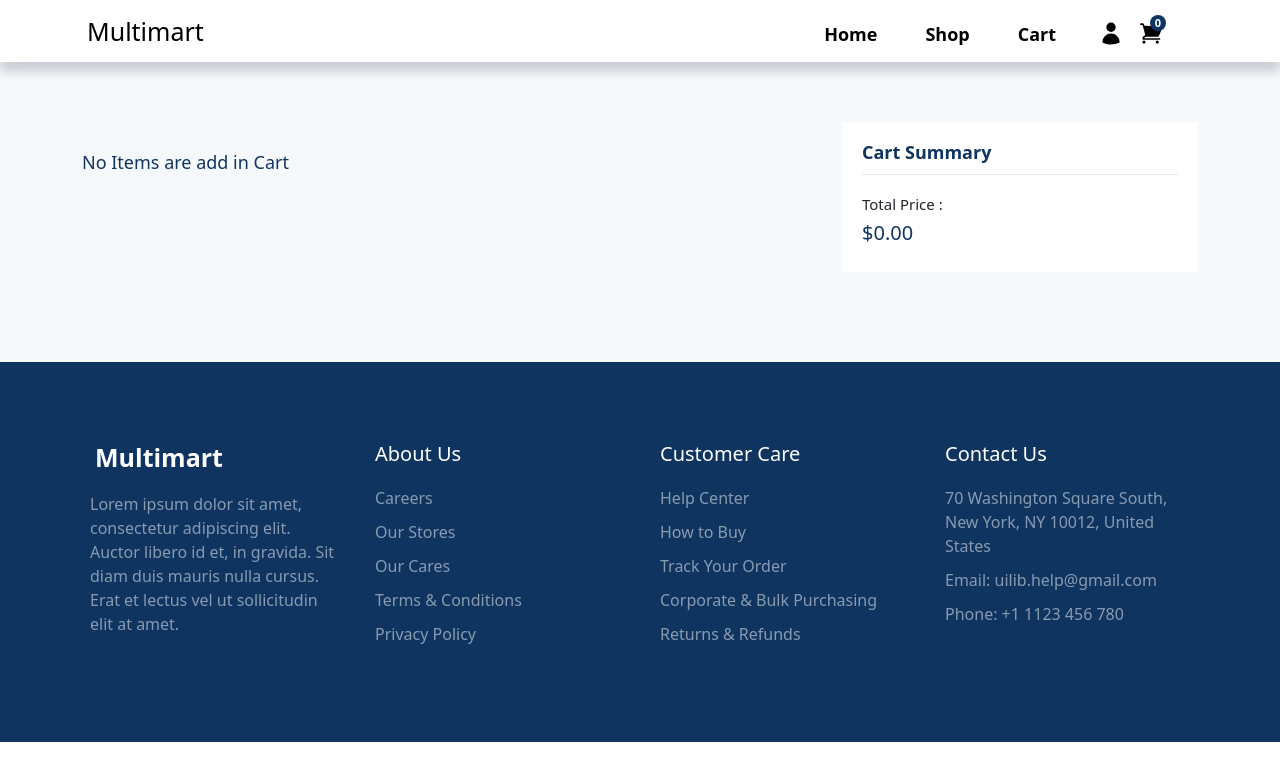
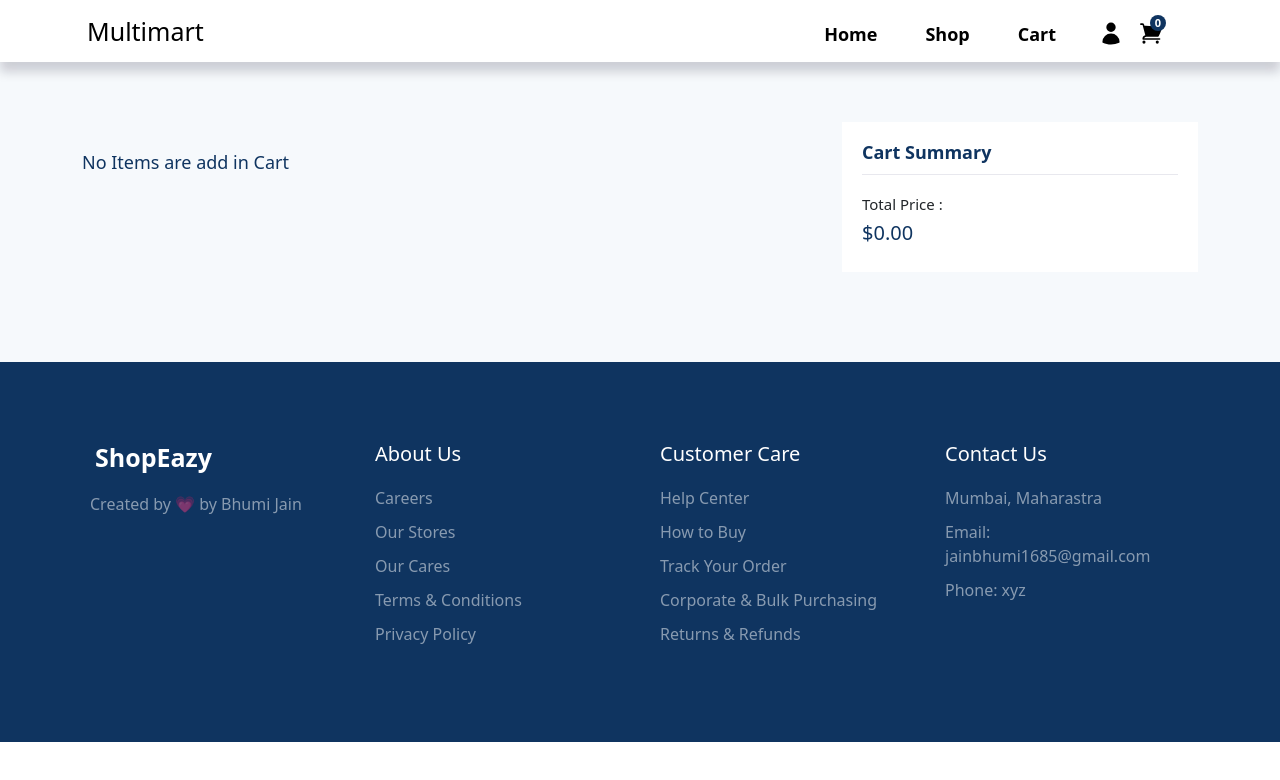
Before and after one commit to prathikshetty2002/ShopEazy, a React (Create React App) app: page /cart in a window 1280 px wide. Shown: the top 780 px of the page. Built offline with nearby package versions, Linux system fonts and the light colour scheme.

Commit message:
Update Footer.jsx

```diff
--- a/src/components/Footer/Footer.jsx
+++ b/src/components/Footer/Footer.jsx
@@ -10,9 +10,9 @@ const Footer = () => {
             <Col md={3} sm={5} className='box'>
               <div className="logo">
                   <ion-icon name="bag"></ion-icon>
-                  <h1>Multimart</h1>
+                  <h1>ShopEazy</h1>
               </div>
-              <p>Lorem ipsum dolor sit amet, consectetur adipiscing elit. Auctor libero id et, in gravida. Sit diam duis mauris nulla cursus. Erat et lectus vel ut sollicitudin elit at amet.</p>
+              <p>Created by 💗 by Bhumi Jain </p>
             </Col>
             <Col md={3} sm={5} className='box'>
               <h2>About Us</h2>
@@ -37,9 +37,9 @@ const Footer = () => {
             <Col md={3} sm={5} className='box'>
               <h2>Contact Us</h2>
               <ul>
-                <li>70 Washington Square South, New York, NY 10012, United States </li>
-                <li>Email: uilib.help@gmail.com</li>
-                <li>Phone: +1 1123 456 780</li>
+                <li>Mumbai, Maharastra </li>
+                <li>Email: jainbhumi1685@gmail.com</li>
+                <li>Phone: xyz</li>
               </ul>
             </Col>
           </Row>
```
